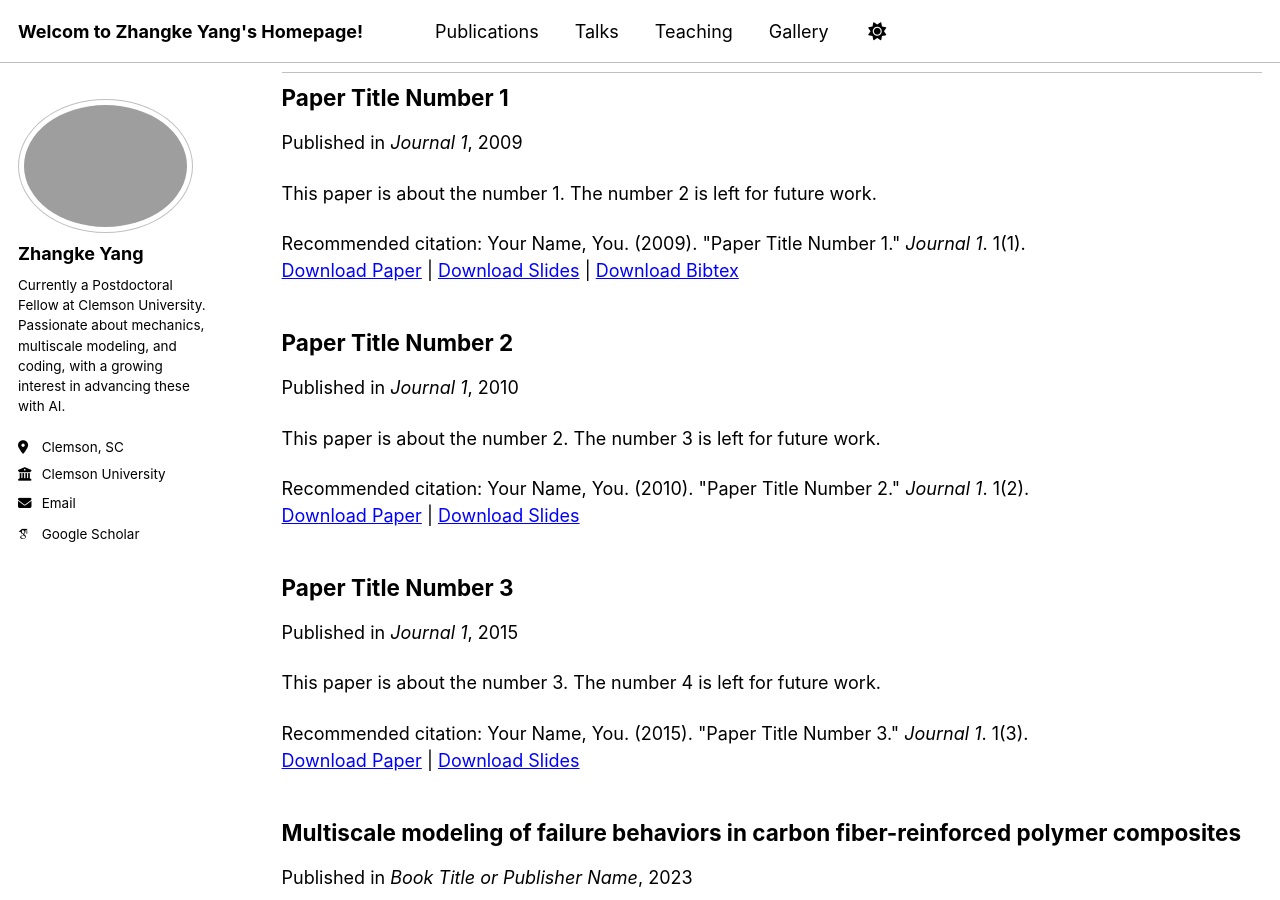
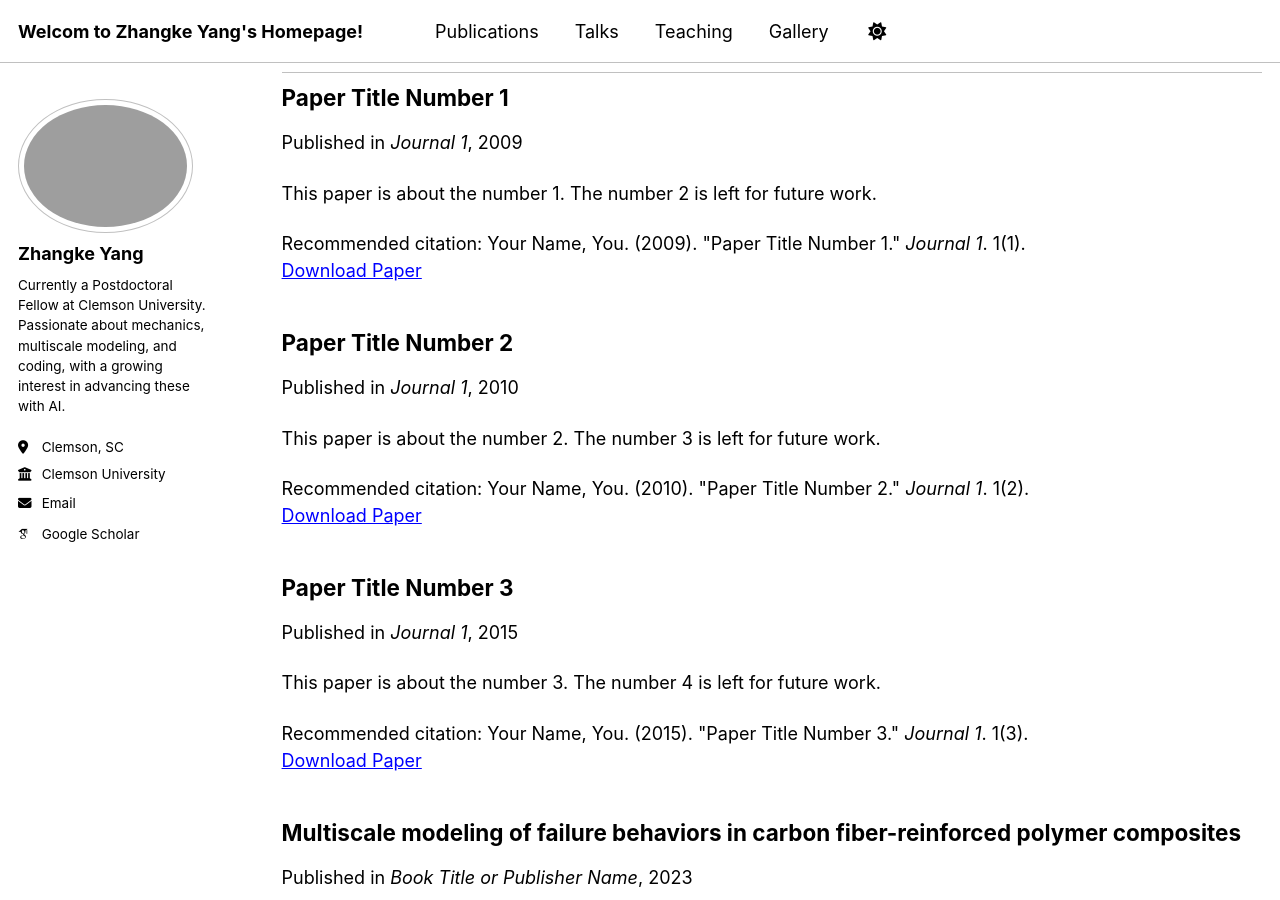
Before and after one commit to zkyang16/zkyang16.github.io, a Jekyll site: the page built from _pages/collection-archive.html, in a window 1280 px wide and 900 px high, scrolled down 1069 px. Built offline with Jekyll 4.4.1, drawn with Linux system fonts in a browser that asks for light colours; some web fonts are replaced; a script bundle is joined from its source files by our own code; library files that are not in the unit come from our copies.

Commit message:
Update archive-single.html

```diff
--- a/_includes/archive-single.html
+++ b/_includes/archive-single.html
@@ -48,32 +48,12 @@
     <p class="archive__item-excerpt" itemprop="description"><p>{{ post.excerpt | markdownify | remove: '<p>' | remove: '</p>' }}<strong><a href="{{ base_path }}{{ post.url }}" rel="permalink"> Read more</a></strong></p></p>
     {% endif %}
 
-    {% if post.citation and post.paperurl and post.slidesurl and post.bibtexurl %}
-      <p>Recommended citation: {{ post.citation }}<br /><a href="{{ post.paperurl }}">Download Paper</a> | <a href="{{ post.slidesurl }}">Download Slides</a> | <a href="{{ post.bibtexurl }}">Download Bibtex</a></p>
-    {% elsif post.citation and post.paperurl and post.slidesurl %}
-      <p>Recommended citation: {{ post.citation }}<br /><a href="{{ post.paperurl }}">Download Paper</a> | <a href="{{ post.slidesurl }}">Download Slides</a></p>
-    {% elsif post.citation and post.paperurl and post.bibtexurl %}
-      <p>Recommended citation: {{ post.citation }}<br /><a href="{{ post.paperurl }}">Download Paper</a> | <a href="{{ post.bibtexurl }}">Download Bibtex</a></p>
-    {% elsif post.citation and post.paperurl %}
+    {% if post.citation and post.paperurl %}
       <p>Recommended citation: {{ post.citation }}<br /><a href="{{ post.paperurl }}">Download Paper</a></p>
-    {% elsif post.citation and post.slidesurl and post.bibtexurl %}
-      <p>Recommended citation: {{ post.citation }}<br /><a href="{{ post.slidesurl }}">Download Slides</a> | <a href="{{ post.bibtexurl}}">Download Bibtex</a></p>
-    {% elsif post.citation and post.slidesurl %}
-      <p>Recommended citation: {{ post.citation }}<br /><a href="{{ post.slidesurl }}">Download Slides</a></p>
-    {% elsif post.citation and post.bibtexurl %}
-      <p>Recommended citation: {{ post.citation }}<br /><a href="{{ post.bibtexurl }}">Download Bibtex</a></p>
     {% elsif post.citation %}
       <p>Recommended citation: {{ post.citation }}</p>
-    {% elsif post.paperurl and post.bibtexurl %}
-      <p><a href="{{ post.paperurl }}">Download Paper</a> | <a href="{{ post.bibtexurl }}">Download Bibtex</a></p>
     {% elsif post.paperurl %}
       <p><a href="{{ post.paperurl }}">Download Paper</a></p>
-    {% elsif post.slidesurl and post.bibtexurl %}
-      <p><a href="{{ post.slidesurl }}">Download Slides</a> | <a href="{{ post.bibtexurl }}">Download Bibtex</a></p>
-    {% elsif post.slidesurl %}
-      <p><a href="{{ post.slidesurl }}">Download Slides</a></p>
-    {% elsif post.bibtexurl %}
-      <p><a href="{{ post.bibtexurl }}">Download Bibtex</a></p>
     {% endif %}
 
   </article>
```
